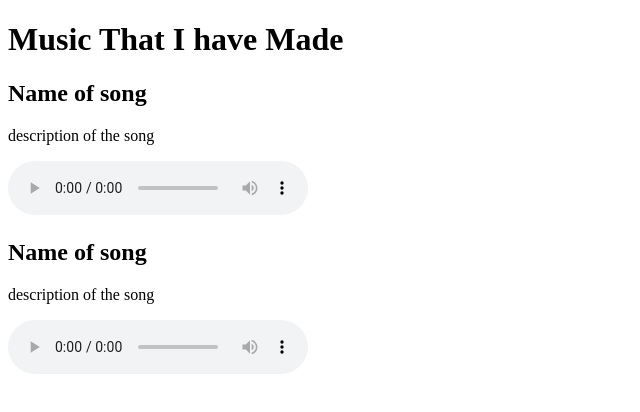
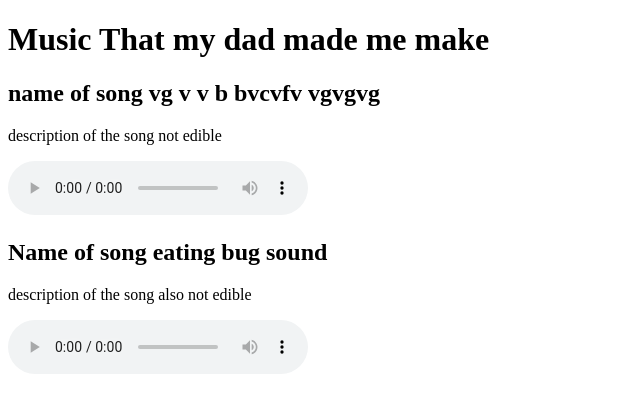
Before and after one commit to BRO-W8ASEC/bro-w8asec.github.io, a plain HTML site: page Music.html in a window 1280 px wide. Shown: the whole page, without its empty margins (0-640 px from the left). Drawn offline with Linux system fonts and the light colour scheme.

Commit message:
Added index page or something

```diff
--- a/Music.html
+++ b/Music.html
@@ -1,16 +1,16 @@
 <!DOCTYPE html>
 <html>
     <body>
-        <h1>Music That I have Made</h1>
+        <h1>Music That my dad made me make</h1>
         <div>
-            <h2>Name of song</h2>
-            <p>description of the song</p>
+            <h2> name of song vg    v   v  b bvcvfv vgvgvg</h2>
+            <p>description of the song not edible</p>
             <audio controls>
                 <source src="music/vg   v   v  b bvcvfv vgvgvg.mp3" type="audio/mp3">
             </audio>
         </div>       <div>
-            <h2>Name of song</h2>
-            <p>description of the song</p>
+            <h2>Name of song eating bug sound</h2>
+            <p>description of the song also not edible</p>
             <audio controls>
                 <source src="music/eating bug sound.mp3" type="audio/mp3">
             </audio>
```
Also changed, not shown: index.html (added, +10 -0 lines).
